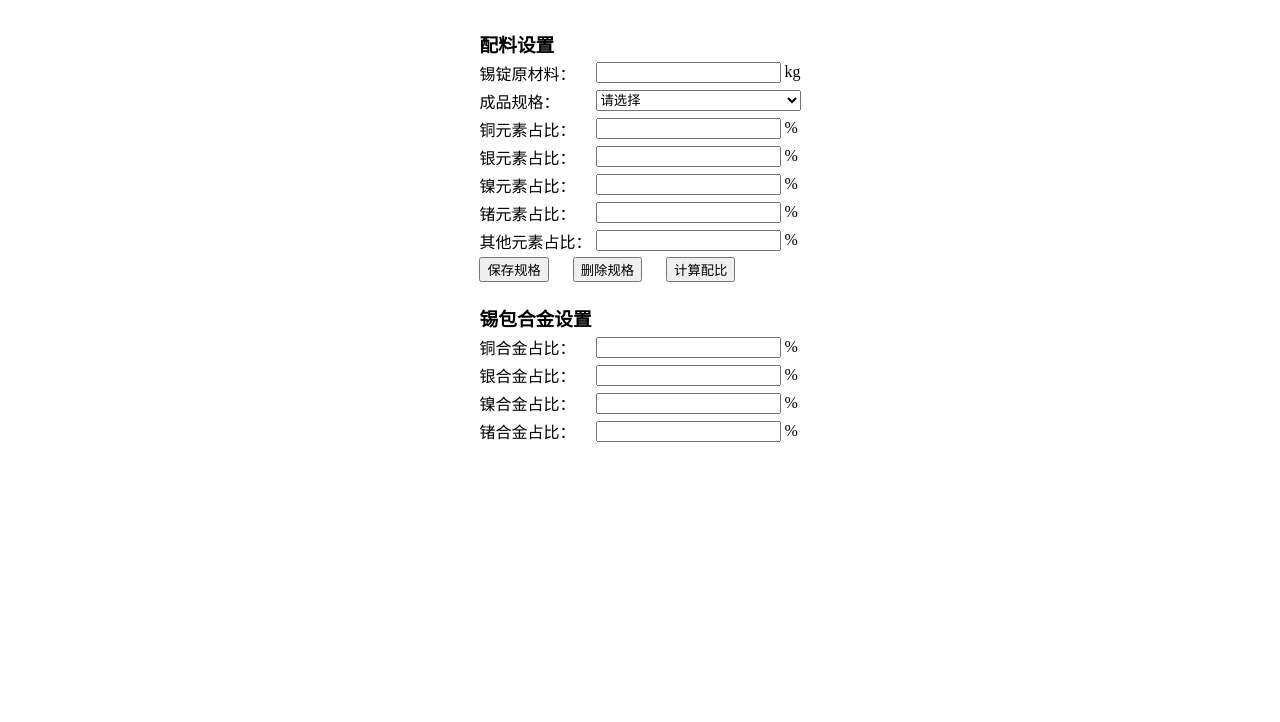
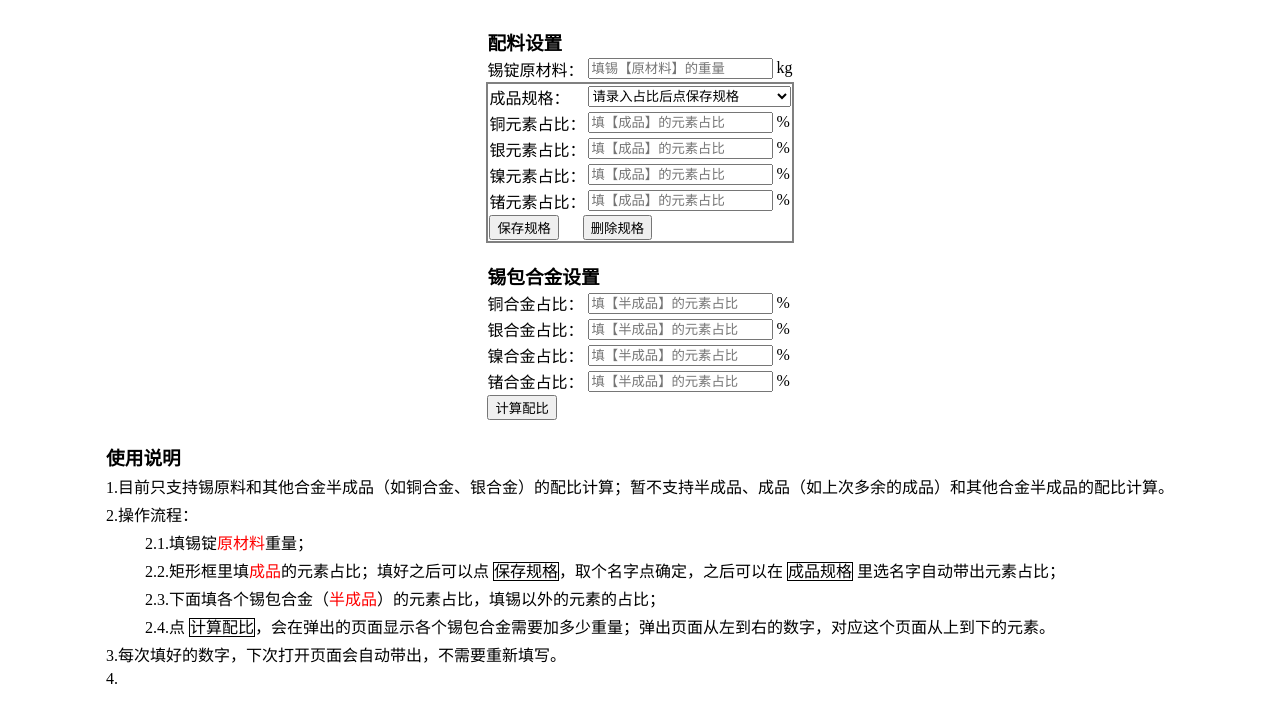
Before and after one commit to wcx19911123/AlloyPercentCalculator, a plain HTML site: page docs/index.html in a window 1280 px wide. Drawn offline with Linux system fonts and the light colour scheme.

Commit message:
add descriptions

```diff
--- a/docs/index.css
+++ b/docs/index.css
@@ -10,6 +10,10 @@
     margin: auto;
 }
 
+.p-l-20 {
+    padding-left: 40px;
+}
+
 .hide {
     display: none;
 }
@@ -18,3 +22,24 @@ td select {
     width: 100%;
     height: 21px;
 }
+
+table td {
+    border: 0;
+    border-collapse: collapse;
+}
+
+td.t {
+    border-top: gray solid 2px;
+}
+
+td.l {
+    border-left: gray solid 2px;
+}
+
+td.r {
+    border-right: gray solid 2px;
+}
+
+td.b {
+    border-bottom: gray solid 2px;
+}
--- a/docs/index.html
+++ b/docs/index.html
@@ -7,38 +7,47 @@
     <link href="index.css" rel="stylesheet" type="text/css">
 </head>
 <body>
-<table id="mainTable" class="m-auto hide">
+<table id="mainTable" class="m-auto hide" cellspacing="0">
     <tr>
         <td colspan="2"><h3 class="m-b-0">配料设置</h3></td>
     </tr>
     <tr>
         <td>锡锭原材料：</td>
-        <td><input name="SnElement" onblur="saveInput(this)" type="number"/> kg</td>
+        <td><input name="SnElement" onblur="saveInput(this)" type="number" placeholder="填锡【原材料】的重量"/> kg</td>
     </tr>
     <tr id="elementTr">
-        <td>成品规格：</td>
-        <td>
+        <td class="t l">成品规格：</td>
+        <td class="t r">
             <select id="selectAlloy" onchange="saveInput(this);showPercents(this);">
-                <option value="">请选择</option>
+                <option value="">请录入占比后点保存规格</option>
                 <option value="SAC305">SAC305</option>
             </select>
         </td>
     </tr>
-    <tr>
+    <!--<tr>
         <td>其他元素占比：</td>
         <td>
             <input name="OtherElement" onblur="saveInput(this)" type="number"/> %
         </td>
-    </tr>
+    </tr>-->
     <tr>
-        <td colspan="2">
+        <td colspan="2" class="l b r">
             <input type="button" value="保存规格" onclick="saveAlloy();">
             <input class="m-l-20" type="button" value="删除规格" onclick="deleteAlloy();">
-            <input class="m-l-20" type="button" value="计算配比" onclick="calculate()">
         </td>
     </tr>
     <tr id="alloyTr">
         <td colspan="2"><h3 class="m-b-0">锡包合金设置</h3></td>
+    </tr>
+    <tr>
+        <td>
+            <input type="button" value="计算配比" onclick="calculate()">
+        </td>
+    </tr>
+</table>
+<table id="description" class="m-auto">
+    <tr>
+        <td><h3 class="m-b-0">使用说明</h3></td>
     </tr>
 </table>
 <!--<iframe id="iframe" style="width: 100%;" frameborder="0"></iframe>-->
--- a/docs/index.js
+++ b/docs/index.js
@@ -4,6 +4,17 @@ const ELEMENTS = 'Cu,铜;Ag,银;Ni,镍;Ge,锗';
 const NUMBER_REG = /^\d+(\.\d+)?$/;
 const UNKNOWS = 'xyzuvw';
 const URL = `https://zh.numberempire.com/equationsolver.php`;
+const DESCRIPTION = [
+    ['目前只支持锡原料和其他合金半成品（如铜合金、银合金）的配比计算；暂不支持半成品、成品（如上次多余的成品）和其他合金半成品的配比计算。',],
+    ['操作流程：', [
+        ['填锡锭<r>原材料</r>重量；',],
+        ['矩形框里填<r>成品</r>的元素占比；填好之后可以点 <b>保存规格</b>，取个名字点确定，之后可以在 <b>成品规格</b> 里选名字自动带出元素占比；',],
+        ['下面填各个锡包合金（<r>半成品</r>）的元素占比，填锡以外的元素的占比；',],
+        ['点 <b>计算配比</b>，会在弹出的页面显示各个锡包合金需要加多少重量；弹出页面从左到右的数字，对应这个页面从上到下的元素。',],
+    ]],
+    ['每次填好的数字，下次打开页面会自动带出，不需要重新填写。'],
+    [''],
+];
 var SECTIONS;
 
 function set(k, v) {
@@ -25,14 +36,14 @@ function initInput() {
             `<tr>
                 <td>${name}合金占比：</td>
                 <td>
-                    <input name="${code}Percent" onblur="saveInput(this)" type="number"/> %
+                    <input name="${code}Percent" onblur="saveInput(this)" type="number" placeholder="填【半成品】的元素占比"/> %
                 </td>
             </tr>`;
         document.querySelector('tr#elementTr').outerHTML +=
             `<tr>
-                <td>${name}元素占比：</td>
-                <td>
-                    <input name="${code}Element" onblur="saveInput(this)" type="number"/> %
+                <td class="l">${name}元素占比：</td>
+                <td class="r">
+                    <input name="${code}Element" onblur="saveInput(this)" type="number" placeholder="填【成品】的元素占比"/> %
                 </td>
             </tr>`;
     });
@@ -41,7 +52,7 @@ function initInput() {
 function initSections() {
     SECTIONS = get('sections')
     if (!SECTIONS) {
-        SECTIONS = [{c: '', n: '请选择', v: null}];
+        SECTIONS = [{c: '', n: '请录入占比后点保存规格', v: null}];
         set('sections', JSON.stringify(SECTIONS));
     } else {
         SECTIONS = JSON.parse(SECTIONS);
@@ -62,10 +73,36 @@ function initValue(param) {
     todo.forEach(o => o.value = get(o.id || o.name) || '');
 }
 
+function initDescription(result, level, array, parent) {
+    if (!result && !level && !array && !parent) {
+        result = [];
+        level = 1;
+        array = DESCRIPTION;
+        parent = '';
+    }
+    for (let i = 0; i < array.length; i++) {
+        result.push(`<tr>
+<td ${level > 1 ? `class="p-l-${20 * (level - 1)}"` : ''}
+>${parent}${i + 1}.${array[i][0]
+            .replaceAll('<r>', '<font color="red">')
+            .replaceAll('</r>', '</font>')
+            .replaceAll('<b>', '<span style="border:black solid 1px">')
+            .replaceAll('</b>', '</span>')}</td></tr>`);
+        if (level >= 1 && array[i][1] && array[i][1].length > 0) {
+            initDescription(result, level + 1, array[i][1], `${parent}${i + 1}.`);
+        }
+    }
+    if (level <= 1) {
+        document.querySelector('table#description').innerHTML += result.join('');
+    }
+    return result;
+}
+
 function init() {
     initInput();
     initSections();
     initValue();
+    initDescription();
     document.getElementById('mainTable').classList.remove('hide');
 }
 
@@ -110,7 +147,7 @@ function getPercents() {
         }
         return a;
     }, {});
-    result.Other = +document.querySelector('input[name=OtherElement]').value;
+    // result.Other = +document.querySelector('input[name=OtherElement]').value;
     return result;
 }
 
@@ -168,7 +205,6 @@ function calculate() {
             alloys[i] = checkNumber(`input[name=${codes[i]}Percent]`, `${names[i]}合金占比`);
             alloys[i] = +(alloys[i] / 100).toFixed(6);
         }
-        console.log(Sn, elements, alloys);
         let equationSet = [], usedElements = [];
         for (let i = 0; i < codes.length; i++) {
             if (elements[i] <= 0) {
@@ -183,7 +219,6 @@ ${UNKNOWS[i]}`);
         let result = equationSet
             .map(o => o.replace('${usedElements}', usedElements.map(m => `+${m}`).join('')))
             .join(',');
-        // document.querySelector('iframe#iframe').src = `${URL}?function=${encodeURIComponent(result)}&var=${usedElements.join(',')}&result_type=true`;
         window.open(`${URL}?function=${encodeURIComponent(result)}&var=${usedElements.join(',')}&result_type=true`);
     } catch (e) {
         console.log(e);
```
